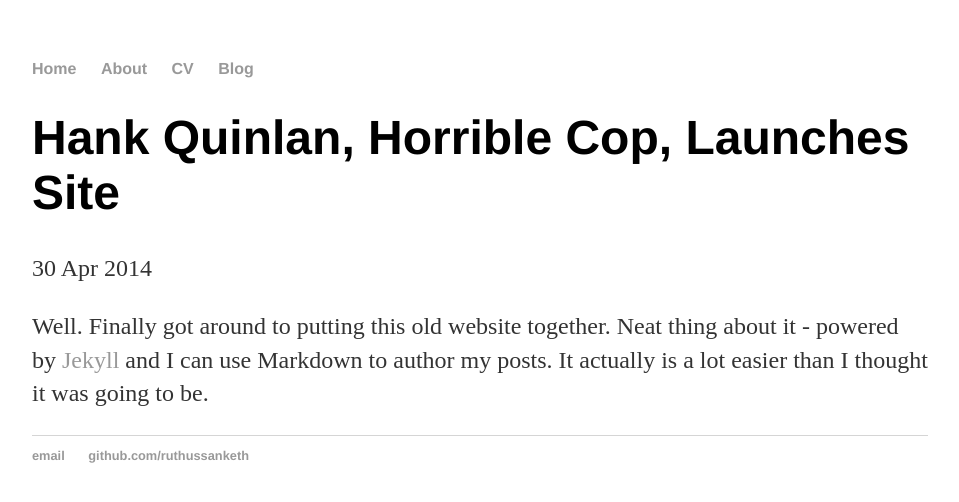
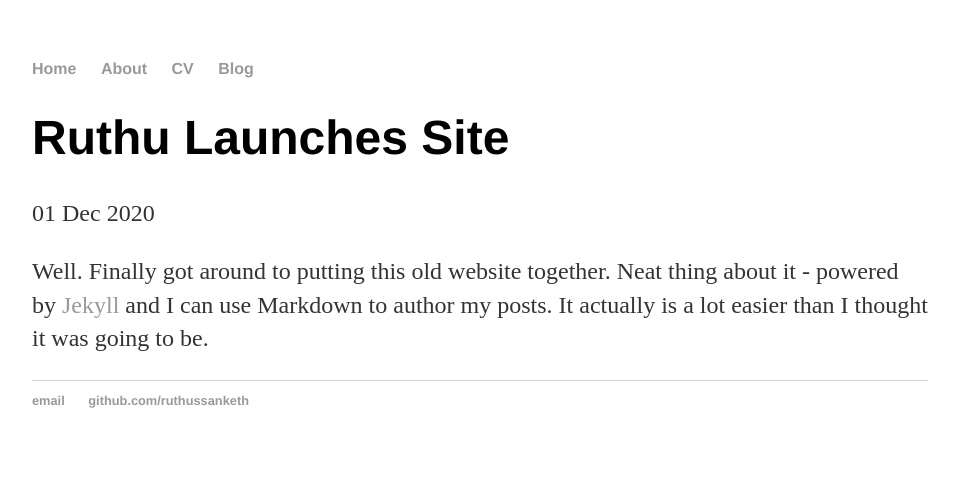
Before and after one commit to ruthussanketh/ruthussanketh.github.io, a Jekyll site: the page built from _posts/2020-12-01-ruthu-site-launched.md, in a window 1280 px wide. Shown: the top 502 px of the page, without its empty margins (160-1119 px from the left). Built offline with Jekyll 4.4.1, drawn with Linux system fonts in a browser that asks for light colours.

Commit message:
Update and rename 2020-12-1-ruthu-site-launched.md to 2020-12-01-ruthu-site-launched.md

```diff
--- a/_posts/2020-12-1-ruthu-site-launched.md
+++ b/_posts/2020-12-01-ruthu-site-launched.md
@@ -1,7 +1,7 @@
 ---
 layout: post
-title: "Hank Quinlan, Horrible Cop, Launches Site"
-date: 2014-04-30
+title: "Ruthu Launches Site"
+date: 2020-12-01
 ---
 
 Well. Finally got around to putting this old website together. Neat thing about it - powered by [Jekyll](http://jekyllrb.com) and I can use Markdown to author my posts. It actually is a lot easier than I thought it was going to be.
```
